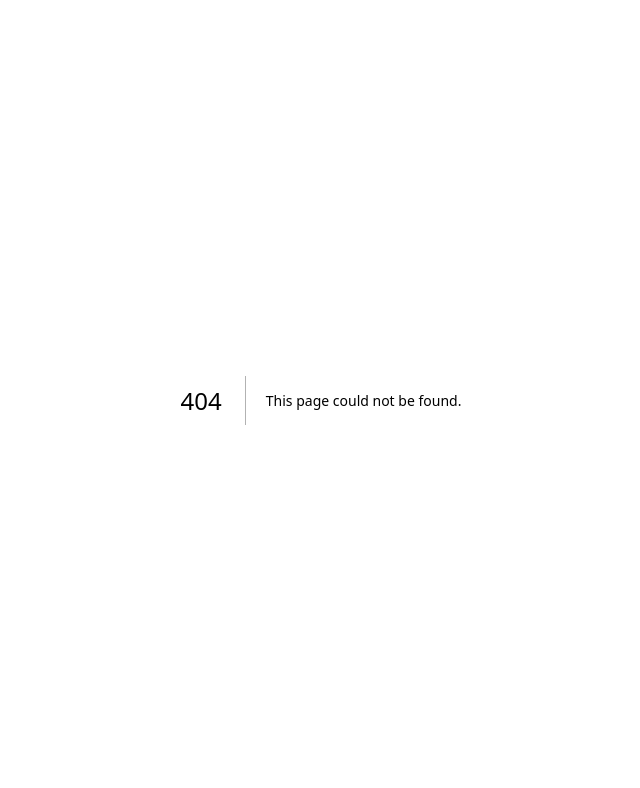
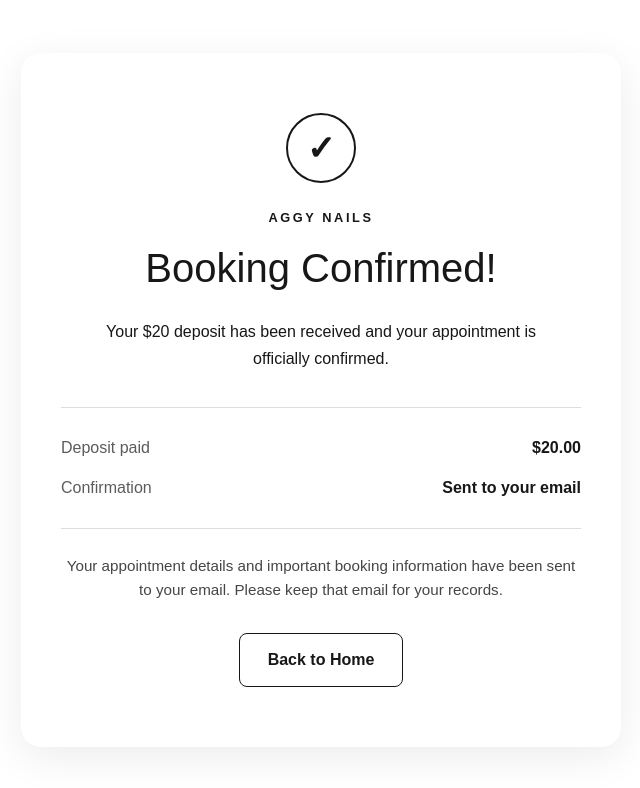
Before and after one commit to minabeikzadeh/Aggie-Nails-Website, a Next.js app: page /booking-success in a window 1280 px wide. Before the commit this address had no page. Shown: the top 788 px of the page, without its empty margins (319-959 px from the left). Built offline with nearby package versions, Linux system fonts and the light colour scheme.

Commit message:
Add booking confirmation page

```diff
--- /dev/null
+++ b/app/booking-success/page.module.css
@@ -0,0 +1,82 @@
+.page {
+    min-height: 100vh;
+    display: flex;
+    align-items: center;
+    justify-content: center;
+    padding: 40px 20px;
+  }
+
+  .card {
+    width: 100%;
+    max-width: 600px;
+    text-align: center;
+    padding: 60px 40px;
+    border-radius: 20px;
+    background: white;
+    box-shadow: 0 10px 40px rgba(0, 0, 0, 0.08);
+  }
+
+  .checkmark {
+    width: 70px;
+    height: 70px;
+    margin: 0 auto 25px;
+    border-radius: 50%;
+    display: flex;
+    align-items: center;
+    justify-content: center;
+    font-size: 34px;
+    font-weight: 600;
+    border: 2px solid currentColor;
+  }
+
+  .smallTitle {
+    margin-bottom: 10px;
+    font-size: 0.8rem;
+    letter-spacing: 0.2em;
+    font-weight: 600;
+  }
+
+  .card h1 {
+    margin-bottom: 20px;
+    font-size: 2.5rem;
+  }
+
+  .message {
+    max-width: 450px;
+    margin: 0 auto 35px;
+    line-height: 1.7;
+  }
+
+  .details {
+    border-top: 1px solid #ddd;
+    border-bottom: 1px solid #ddd;
+    padding: 20px 0;
+    margin-bottom: 25px;
+  }
+
+  .details div {
+    display: flex;
+    justify-content: space-between;
+    gap: 20px;
+    padding: 8px 0;
+  }
+
+  .details span {
+    opacity: 0.7;
+  }
+
+  .emailMessage {
+    font-size: 0.95rem;
+    line-height: 1.6;
+    margin-bottom: 30px;
+    opacity: 0.8;
+  }
+
+  .homeButton {
+    display: inline-block;
+    padding: 14px 28px;
+    border-radius: 8px;
+    text-decoration: none;
+    font-weight: 600;
+    border: 1px solid currentColor;
+  }
--- /dev/null
+++ b/app/booking-success/page.tsx
@@ -0,0 +1,41 @@
+import styles from "./page.module.css";
+
+export default function BookingSuccess() {
+  return (
+    <main className={styles.page}>
+      <div className={styles.card}>
+        <div className={styles.checkmark}>✓</div>
+
+        <p className={styles.smallTitle}>AGGY NAILS</p>
+
+        <h1>Booking Confirmed!</h1>
+
+        <p className={styles.message}>
+          Your $20 deposit has been received and your appointment is officially
+          confirmed.
+        </p>
+
+        <div className={styles.details}>
+          <div>
+            <span>Deposit paid</span>
+            <strong>$20.00</strong>
+          </div>
+
+          <div>
+            <span>Confirmation</span>
+            <strong>Sent to your email</strong>
+          </div>
+        </div>
+
+        <p className={styles.emailMessage}>
+          Your appointment details and important booking information have been
+          sent to your email. Please keep that email for your records.
+        </p>
+
+        <a href="/" className={styles.homeButton}>
+          Back to Home
+        </a>
+      </div>
+    </main>
+  );
+}
```
